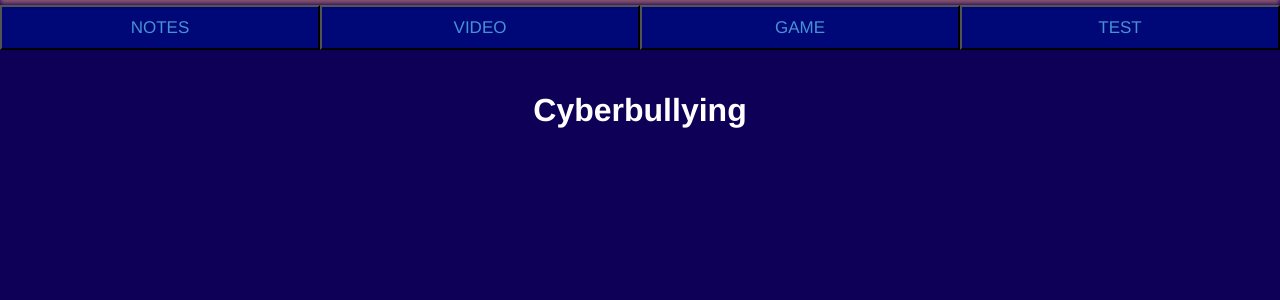
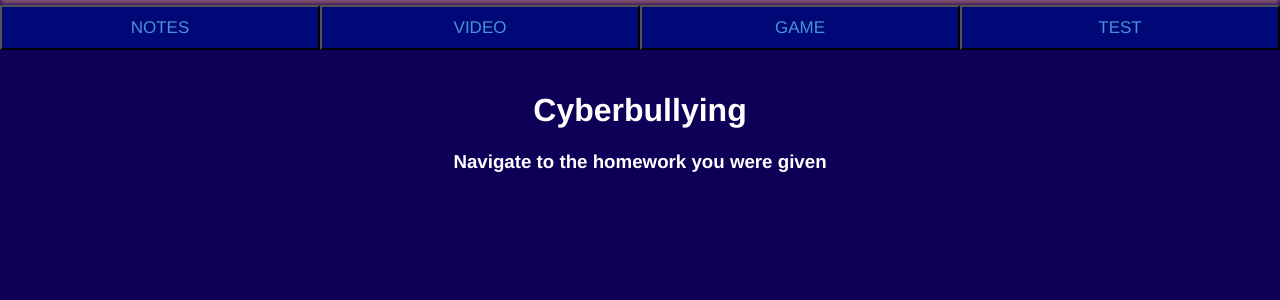
Before and after one commit to jonnyjames10/university_project, a Flask app: page /primary_school/cyberbullying in a window 1280 px wide. Shown: the part 100-400 px from the top of the page. Run offline with Flask 3, Linux system fonts and the light colour scheme; a user stored in the database is signed in; tables that the repository leaves empty hold one stand-in row (values such as "Sample post"); some web fonts are replaced.

Commit message:
Student can now complete homework and will be mark as compelte once finished

```diff
--- a/education/forms.py
+++ b/education/forms.py
@@ -1,6 +1,6 @@
 from flask_wtf import FlaskForm
 from flask_login import current_user
-from wtforms import StringField, PasswordField, SubmitField, HiddenField, DateField, SelectMultipleField, TextAreaField, SelectField
+from wtforms import StringField, PasswordField, SubmitField, HiddenField, DateField, SelectMultipleField, TextAreaField, SelectField, RadioField
 from wtforms.validators import DataRequired, Length, Email, EqualTo, ValidationError, Regexp, InputRequired, Optional, NumberRange
 from education.models import User
 from datetime import datetime, timedelta, date
@@ -53,3 +53,8 @@ class SetHomeworkForm(FlaskForm):
     def validate_due_date(self, due_date):
         if date.today() >= due_date.data:
             raise ValidationError('Due date must be after todays date.')
+
+class CyberbullyingNotesForm(FlaskForm):
+    q1 = RadioField('Question 1', choices=[], validators=[DataRequired()])
+    activity_id = 1
+    submit = SubmitField('Submit')
--- a/education/routes.py
+++ b/education/routes.py
@@ -1,13 +1,16 @@
-from flask import render_template, url_for, request, redirect, flash
+from flask import render_template, url_for, request, redirect, flash, session
 from education import app, db, mail
-from education.models import User, Role, TeachingClass, Activity, Homework, HomeworkResult
-from education.forms import RegistrationForm, LoginForm, PointsForm, NewClassForm, SetHomeworkForm
+from education.models import User, Role, TeachingClass, Activity, Homework, HomeworkResult, ActivityType
+from education.forms import RegistrationForm, LoginForm, PointsForm, NewClassForm, SetHomeworkForm, CyberbullyingNotesForm
 from education.email import send_mail
 from education.authentication import generate_confirmation_token, verify_confirmation_token
 from flask_login import login_user, logout_user, login_required, current_user
 from flask_mail import Message
+from flask_session import Session
 import datetime
 from datetime import datetime, timedelta
+import random
+import copy
 
 @app.before_request
 def before_request():
@@ -104,6 +107,7 @@ def login():
         user = User.query.filter_by(email=form.email.data).first()
         if user is not None and user.verify_password(form.password.data):
             login_user(user)
+            session['homework'] = False
             return redirect(url_for('home'))
     return render_template('login.html', title='Login', form=form)
 
@@ -122,11 +126,59 @@ def profile():
 def primary_school():
     return render_template('primary_school.html')
 
-@app.route("/primary_school/cyberbullying")
+cb_notes_questions = {
+    'Which is the correct answer?':['This one', 'Not this one', 'Nope', 'Nah']
+}
+
+def shuffle(q):
+    selected_keys = []
+    i = 0
+    q_keys = list(q.keys())
+    while i < len(q_keys):
+        selection = random.choice(q_keys)
+        if selection not in selected_keys:
+            selected_keys.append(selection)
+            i+=1
+    return selected_keys
+
+def set_answers(form, question, answers):
+#    for i in range(0, len(question)):
+    form.q1.choices = [(ans, ans) for ans in answers[question[0]]]
+    form.q2.choices = [(ans, ans) for ans in answers[question[1]]]
+    form.q3.choices = [(ans, ans) for ans in answers[question[2]]]
+    form.q4.choices = [(ans, ans) for ans in answers[question[3]]]
+    form.q5.choices = [(ans, ans) for ans in answers[question[4]]]
+
+#def check_answers(form, questions, answers):
+
+
+@app.route("/primary_school/cyberbullying", methods=['POST', 'GET'])
+@login_required
 def cyberbullying():
     with open("education/static/notes/cyberbullying.txt", "r") as text:
         notes = text.read()
-    return render_template('primary_school/cyberbullying.html', notes=notes)
+    notes_form = CyberbullyingNotesForm()
+    # video_form = VideoForm()
+    # test_form = TestForm()
+    cb_notes_copy_questions = copy.deepcopy(cb_notes_questions) # Copy the questions
+    shuffled_notes_questions = shuffle(cb_notes_copy_questions) # Shuffle the keys of the questions
+    for i in cb_notes_copy_questions.keys():
+        random.shuffle(cb_notes_copy_questions[i]) # Shuffle the answers
+    #set_answers(notes_form, (shuffled_notes_questions), cb_notes_copy_questions)
+    notes_form.q1.choices = [(answer, answer) for answer in cb_notes_copy_questions[shuffled_notes_questions[0]]]
+    if notes_form.validate_on_submit():
+        correct = 0 # check_answers()
+        if notes_form.q1.data == cb_notes_questions[shuffled_notes_questions[0]][0]:
+            correct += 1
+        flash("You got " + str(correct) + " correct")
+        #TODO:
+            # Allocate points
+        if session['homework'] == True and notes_form.activity_id == session['activity_id']:
+            flash("Homework complete")
+            end_homework(correct, current_user.id)
+        return redirect(url_for('cyberbullying'))
+    return render_template('primary_school/cyberbullying.html', notes=notes, notes_questions=shuffled_notes_questions,
+                           notes_answers=cb_notes_copy_questions, notes_form=notes_form)
 
 @app.route("/primary_school/cyberbullying/pong", methods=['GET', 'POST'])
 @login_required
@@ -225,13 +277,12 @@ def homework_helper(classes):
     activities = []
     for hw in homeworks:
         if hw:
-            activities.append(Activity.query.get(hw.activity_id))
+            activities.append(Activity.query.get(hw.activity_id)) # Find the activities for each homework
     complete_hw = []
     i=0
-    print(activities)
     for hw in range(0, len(homeworks)):
         if Homework.query.get(hw):
-            complete_hw.append([Homework.query.get(hw), activities[i]])
+            complete_hw.append([Homework.query.get(hw), activities[i]]) # Put them into a same list
             i+=1
     return complete_hw
 
@@ -252,3 +303,26 @@ def homework():
     date_tmrw = date_today.date() + timedelta(days=1)
     return render_template('homework.html', complete_hw=complete_hw,
                            completed_id=completed_id, date_tmrw=date_tmrw)
+
+@app.route("/completing_homework/<int:activity_id>/<int:homework_id>")
+@login_required
+def completing_homework(activity_id, homework_id):
+    session['homework'] = True
+    activity = Activity.query.get_or_404(activity_id)
+    session['activity_id'] = activity.id
+    # Get the activity type id and set to a variable
+    act_type = ActivityType.query.get(activity.activity_type_id)
+    session['activity_type'] = act_type.id
+    session['homework_id'] = homework_id
+    return redirect(url_for(activity.url_link))
+
+def end_homework(mark, user_id):
+    # Need to write values to homework_result table
+    homework = HomeworkResult(mark=mark, homework_id=session['homework_id'], user_id=user_id)
+    db.session.add(homework)
+    db.session.commit()
+    session.pop('activity_type', None)
+    session.pop('homework', None)
+    session['homework'] = False
+    session.pop('homework_id', None)
+    return redirect(url_for('home'))
--- a/education/templates/homework.html
+++ b/education/templates/homework.html
@@ -5,18 +5,18 @@
     {% for hw in complete_hw %}
         {% if hw %}
             <div class="hw_list">
-                <p>Date due: {{hw[0].due_date}} | Notes: {{ hw[0].notes }} | {{ hw[1].name }} | {{ hw[0].id }}</p>
+                <p>Date due: {{hw[0].due_date}} |{% if hw[0].notes %} Notes: {{ hw[0].notes }} |{% endif %} Task: {{ hw[1].name }} {{ hw[1].id }}</p>
                 <div class="navbar_item">
                     {% if hw[0].id in completed_id %}
                         <form action="#">
                             <button class="profile" style="width: 25vw; background-color: green; text-transform: uppercase;">Completed</button>
                         </form>
                     {% elif hw[0].id not in completed_hw_id and hw[0].due_date.date() <= date_tmrw %}
-                        <form action="#">
+                        <form action="{{ url_for('completing_homework', activity_id=hw[1].id, homework_id=hw[0].id) }}">
                             <button class="profile" style="width: 25vw; background-color: red; text-transform: uppercase;">Due Soon</button>
                         </form>
                     {% else %}
-                        <form action="#">
+                        <form action="{{ url_for('completing_homework', activity_id=hw[1].id, homework_id=hw[0].id) }}">
                             <button class="profile" style="width: 25vw;">Complete Homework</button>
                         </form>
                     {% endif %}
--- a/education/templates/primary_school/cyberbullying.html
+++ b/education/templates/primary_school/cyberbullying.html
@@ -9,34 +9,39 @@
     </div>
     <div class="main">
         <h1>Cyberbullying</h1>
+        {% if session['activity_type'] %}
+            <!-- Where the div class contains activity_type, also add 'content_inside_active' -->
+            <h3>Navigate to the homework you were given</h3>
+        {% endif %}
         <div id="content">
-            <div class="content_inside">
+            <div id="notes" class="content_inside">
                 <pre>{{ notes }}</pre>
                 <hr>
-                <p>1) Questions can then go here:</p>
-                <form>
-                    <input type="radio" id="a1" name="#"><label for="a1">Answer 1</label></br>
-                    <input type="radio" id="a2" name="#"><label for="a2">Answer 2</label></br>
-                    <input type="radio" id="a3" name="#"><label for="a3">Answer 3</label></br>
-                    <input type="radio" id="a4" name="#"><label for="a4">Answer 4</label></br>
-                    <input type="submit" value="Submit" style="margin-left: 20px">
+                <form method="POST">
+                    {{ notes_form.csrf_token }}
+                    <p>{{ notes_form.q1.label }}:</p>
+                    {% for i in notes_questions %}
+                        <p>{{ i }}</p>
+                        <p>{{ notes_form.q1 }}</p>
+                    {% endfor %}
+                    {{ notes_form.submit }}
                 </form>
             </div>
-            <div class="content_inside">
+            <div id="video" class="content_inside">
                 <h3>This section will hold a video with a demo or walkthrough of a task</h3>
                 <video controls>
                     <source src={{ url_for('static', filename="videos/demo.mp4") }} type="video/mp4">
                 Your browser does not support the video tag.
                 </video>
             </div>
-            <div class="content_inside">
+            <div id="game" class="content_inside">
                 <h3>A JavaScript game will go here</h3>
                 <p>They will be asked questions, and given 50 points if they get it correct</p>
                 <p>The amount of time left to answer the question will used:</p>
                 <p>Points awarded = 50 * (time_left / total_time)</p>
                 <p>Click on <a href="{{ url_for('cyberbullying_pong') }}">this link</a> to go to the game</p>
             </div>
-            <div class="content_inside">
+            <div id="test" class="content_inside">
                 <h3>A test will go here</h3>
                 <p>Will be a larger version of the questions given in the text section</p>
                 <p>Will get a certain number of points given for each question</p>
--- a/education/templates/set_homework.html
+++ b/education/templates/set_homework.html
@@ -20,8 +20,5 @@
         <br>
 
         {{ form.submit }}
-        {% for pupil in pupils %}
-            <p>{{pupil.class_student}}</p>
-        {% endfor %}
     </form>
 {% endblock %}
--- a/education/templates/teacher_home.html
+++ b/education/templates/teacher_home.html
@@ -15,7 +15,6 @@
     <hr>
 
     <h3>Create a New Class</h3>
-    <!--New class button-->
     <div class="navbar_item">
         <form action="{{ url_for('new_class') }}">
             <button class="register" style="width:15vw">New Class</button>
```
